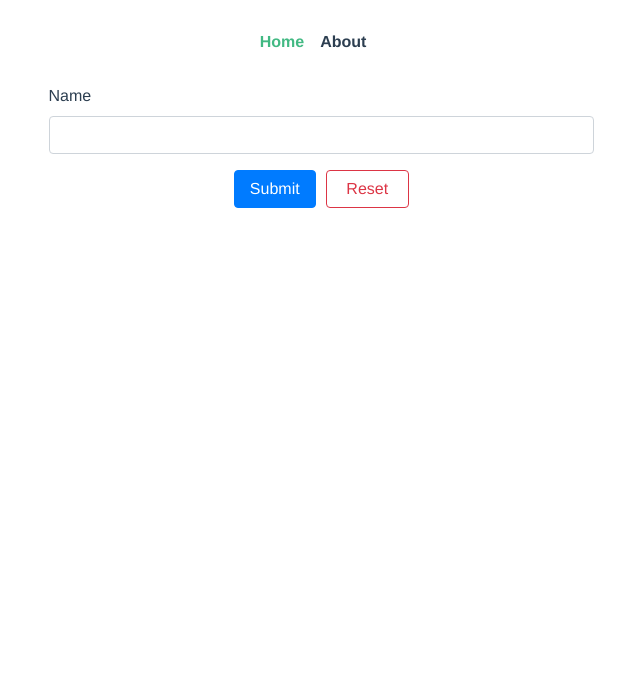
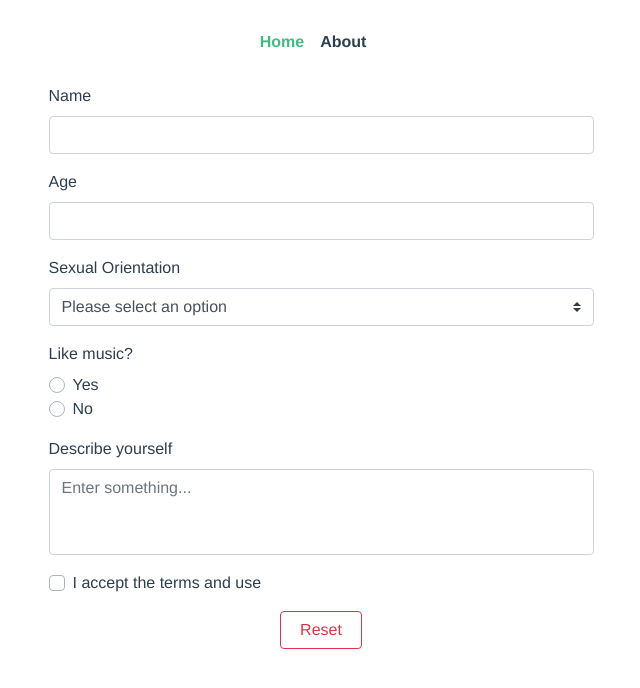
Before and after one commit to oiagorodrigues/validating-reused-forms, a Vue app: page / in a window 1280 px wide. Shown: the top 688 px of the page, without its empty margins (319-959 px from the left). Built offline with nearby package versions, Linux system fonts and the light colour scheme.

Commit message:
Defining the Form component

```diff
--- a/src/components/Form.vue
+++ b/src/components/Form.vue
@@ -2,18 +2,86 @@
   <b-form-row class="justify-content-center w-50 mx-auto">
     <b-col cols="12">
       <b-form-group label="Name" label-for="name">
-        <b-form-input v-model="$v.model.name.$model"></b-form-input>
-        <div v-if="$v.model.name.$error">
-          <span v-if="!$v.model.name.$required" style="color: red;">Name is required</span>
-        </div>
+        <b-form-input
+          v-model="$v.model.name.$model"
+          id="name"
+          :disabled="disabled"
+          :state="$v.model.name.$dirty ? !$v.model.name.$error : null"
+        ></b-form-input>
       </b-form-group>
     </b-col>
 
-    <b-col cols="12" sm="4" md="3" lg="2">
-      <b-btn variant="primary" block @click="$v.$touch()">Submit</b-btn>
+    <b-col cols="12">
+      <b-form-group label="Age" label-for="age">
+        <b-form-input
+          v-model="$v.model.age.$model"
+          id="age"
+          :disabled="disabled"
+          :state="$v.model.age.$dirty ? !$v.model.age.$error : null"
+        ></b-form-input>
+      </b-form-group>
     </b-col>
-    <b-col cols="12" sm="4" md="3" lg="2">
-      <b-btn variant="outline-danger" block @click="$v.$reset()">Reset</b-btn>
+
+    <b-col cols="12">
+      <b-form-group label="Sexual Orientation" label-for="sexualOrientation">
+        <b-form-select
+          v-model="$v.model.sexualOrientation.$model"
+          id="sexualOrientation"
+          :disabled="disabled"
+          :options="sexualOptions"
+          :state="$v.model.sexualOrientation.$dirty ? !$v.model.sexualOrientation.$error : null"
+        ></b-form-select>
+      </b-form-group>
+    </b-col>
+
+    <b-col cols="12">
+      <b-form-group label="Like music?">
+        <b-form-radio
+          v-model="$v.model.likeMusic.$model"
+          name="like-music"
+          value="true"
+          :disabled="disabled"
+          :state="$v.model.likeMusic.$dirty ? !$v.model.likeMusic.$error : null"
+        >Yes</b-form-radio>
+        <b-form-radio
+          v-model="$v.model.likeMusic.$model"
+          name="like-music"
+          value="false"
+          :disabled="disabled"
+          :state="$v.model.likeMusic.$dirty ? !$v.model.likeMusic.$error : null"
+        >No</b-form-radio>
+      </b-form-group>
+    </b-col>
+
+    <b-col cols="12">
+      <b-form-group label="Describe yourself" label-for="desc">
+        <b-form-textarea
+          v-model="$v.model.desc.$model"
+          id="desc"
+          placeholder="Enter something..."
+          rows="3"
+          max-rows="6"
+          :disabled="disabled"
+          :state="$v.model.desc.$dirty ? !$v.model.desc.$error : null"
+        ></b-form-textarea>
+      </b-form-group>
+    </b-col>
+
+    <b-col cols="12">
+      <b-form-checkbox
+        v-model="$v.model.termsOfUse.$model"
+        id="termsOfUse"
+        name="termsOfUse"
+        value="accepted"
+        unchecked-value="not_accepted"
+        :disabled="disabled"
+        :state="$v.model.termsOfUse.$dirty ? !$v.model.termsOfUse.$error : null"
+      >I accept the terms and use</b-form-checkbox>
+    </b-col>
+
+    <slot class="mt-3" name="action" />
+    <b-col class="mt-3" cols="12" sm="4" md="3" lg="2">
+      <b-btn variant="outline-danger" block @click="handleReset">Reset</b-btn>
     </b-col>
   </b-form-row>
 </template>
@@ -22,16 +90,54 @@
 import { required } from 'vuelidate/lib/validators'
 export default {
   name: 'Form',
+  props: {
+    form: {
+      type: Object,
+      required: true
+    },
+    disabled: {
+      type: Boolean,
+      default: false
+    }
+  },
   validations: {
     model: {
-      name: { required }
+      name: { required },
+      age: { required },
+      sexualOrientation: { required },
+      desc: { required },
+      likeMusic: { required },
+      termsOfUse: { required }
     }
   },
   data() {
     return {
-      model: {
-        name: ''
-      }
+      model: this.form,
+      sexualOptions: [
+        { value: null, text: 'Please select an option' },
+        { value: 'm', text: 'Masculine' },
+        { value: 'f', text: 'Feminine' },
+        { value: 'l', text: 'LGBT' }
+      ]
+    }
+  },
+  methods: {
+    submit() {
+      this.$v.$touch()
+      return new Promise((resolve, reject) => {
+        if (this.$v.$invalid) {
+          // reject a message only to show to the parent that something is wrong.
+          // you can print this in the console, but the form itself will show what is the error
+          reject('Error: Invalid Form!')
+        }
+        // you can do something with the data here before return it
+        return resolve({ ...this.form })
+      })
+    },
+    handleReset() {
+      this.$v.$reset()
+      // emit a reset event so the parent can do something about it
+      this.$emit('reset')
     }
   }
 }
```
